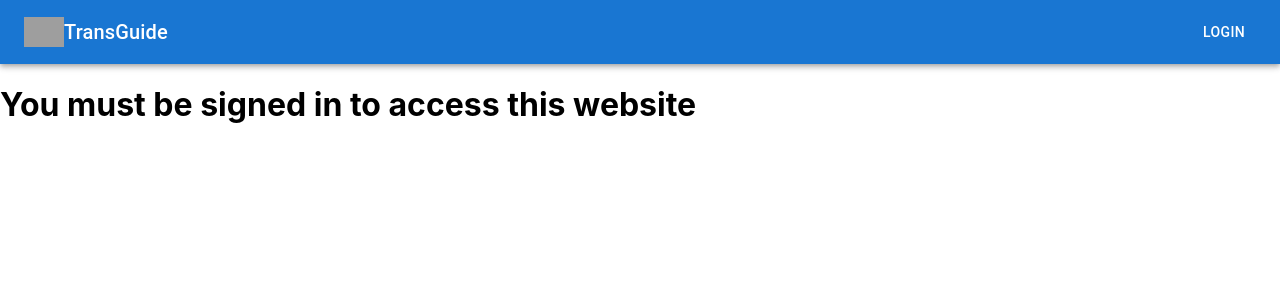
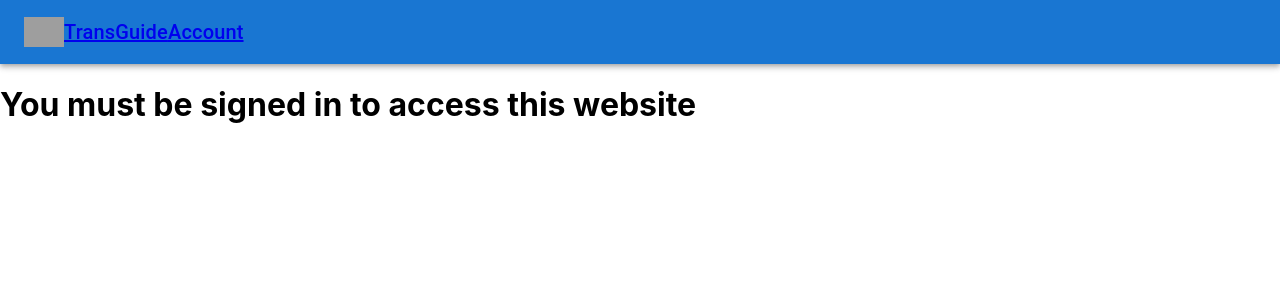
Before and after one commit to DaniS91/Capstone-Project, a React (Create React App) app: page / in a window 1280 px wide. Shown: the top 300 px of the page. Built offline with nearby package versions, Linux system fonts and the light colour scheme; no server answers; the database is empty; grey boxes are pictures that could not be loaded.

Commit message:
add routing links to Header component

```diff
--- a/src/components/Header.js
+++ b/src/components/Header.js
@@ -4,6 +4,7 @@ import Box from '@mui/material/Box';
 import Toolbar from '@mui/material/Toolbar';
 import Typography from '@mui/material/Typography';
 import Button from '@mui/material/Button';
+import { Link } from "react-router-dom";
 import TransFlag2 from "./../img/transflag2.png"
 
 
@@ -18,10 +19,16 @@ function Header(){
           <img src={TransFlag2}
             height="30px"
             alt="transgender flag"></img>
-          <Typography variant="h6" component="div" sx={{ flexGrow: 1 }}>
+          <Link to="/">
+            <Typography variant="h6" component="div" sx={{ flexGrow: 1 }}>
             TransGuide
-          </Typography>
-          <Button color="inherit">Login</Button>
+            </Typography>
+          </Link>
+          <Link to="/Accounts">
+            <Typography variant="h6" component="div" sx={{ flexGrow: 1 }}>
+            Account
+            </Typography>
+          </Link>
         </Toolbar>
       </AppBar>
     </Box>
```
